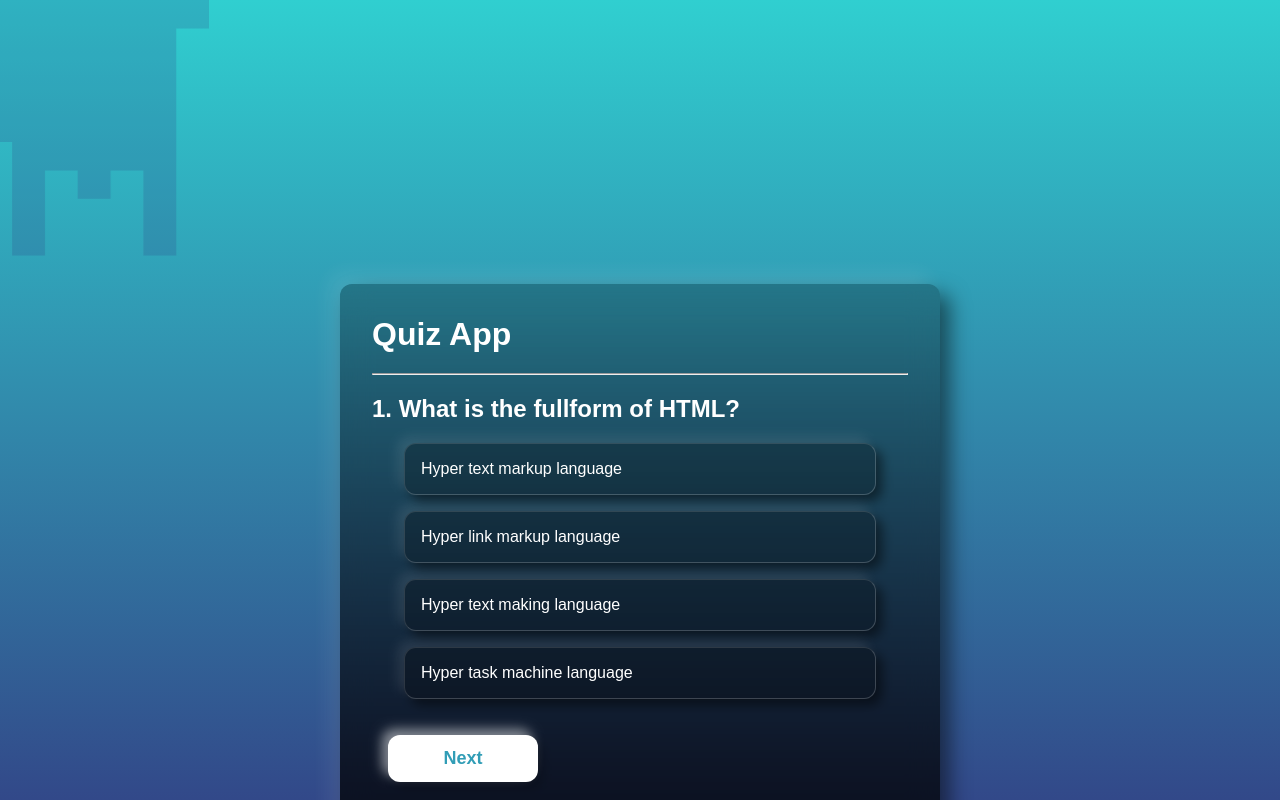
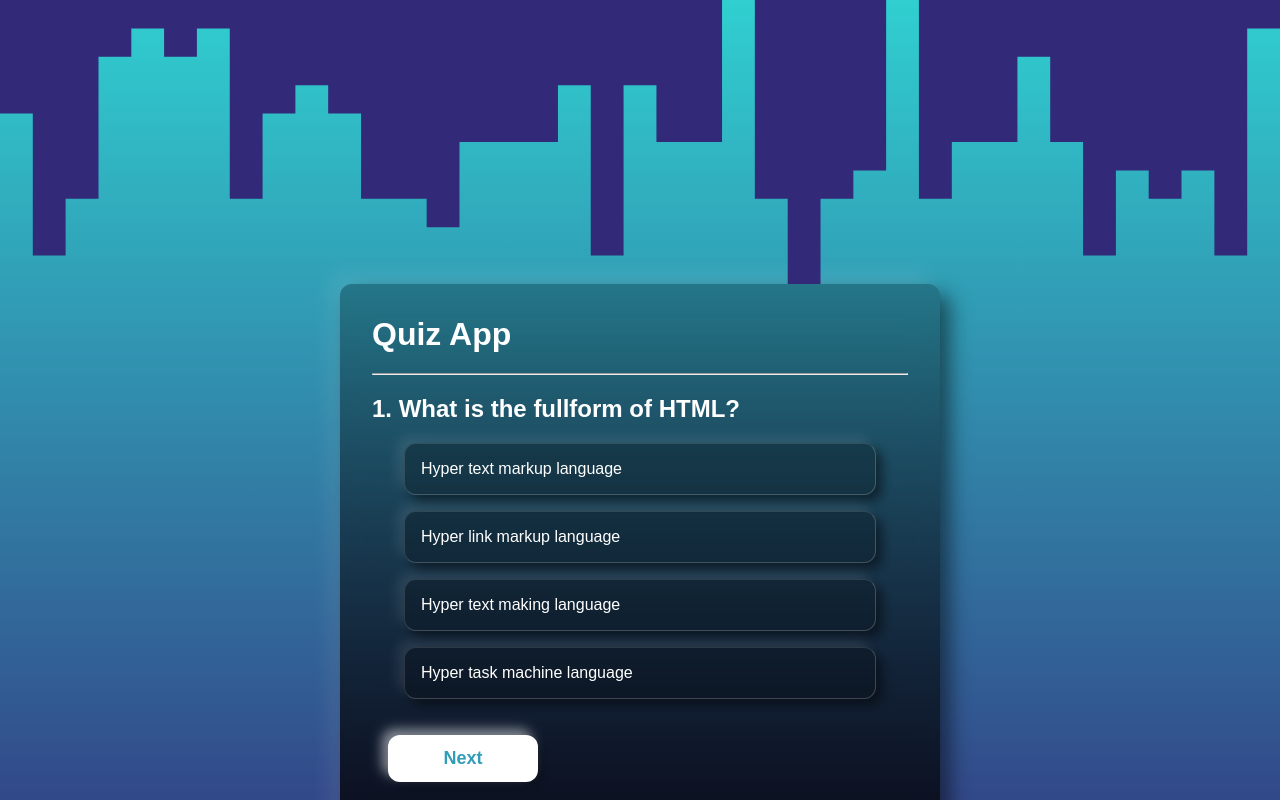
Before and after one commit to tushargramni/vervebridge_tasks, a React (Vite) app: page / in a window 1280 px wide. Shown: the top 800 px of the page. Built offline with nearby package versions, Linux system fonts and the light colour scheme.

Commit message:
Some CSS changes

```diff
--- a/src/Components/Quiz.css
+++ b/src/Components/Quiz.css
@@ -27,7 +27,8 @@ ul {
 li {
     width: 100%;
     display: flex;
-    padding: 1rem;
+    text-align: center;
+    padding: 1rem ;
     background: hsla(0, 0%, 0%, 0.25);
     border-radius: 12px;
     transition: all .2s linear;
@@ -113,15 +114,6 @@ button:hover {
     background: #ff4a4a;
     box-shadow: inset 5px 5px 10px hsla(0, 0%, 0%, 0.3), inset -5px -5px 10px hsla(0, 0%, 100%, 0.1);
 }
-.animated-svg {
-    animation: moveWave 4s ease-in-out infinite;
-  }
-
-  @keyframes moveWave {
-    0% { transform: translateX(100%); opacity: 1; }
-    50% { transform: translateX(-100%); opacity: 0.1;}
-    100% { transform: translateX(100%); opacity: 1;}
-  }
   .wave-container{
     display: flex;
     flex-wrap: wrap;
```
